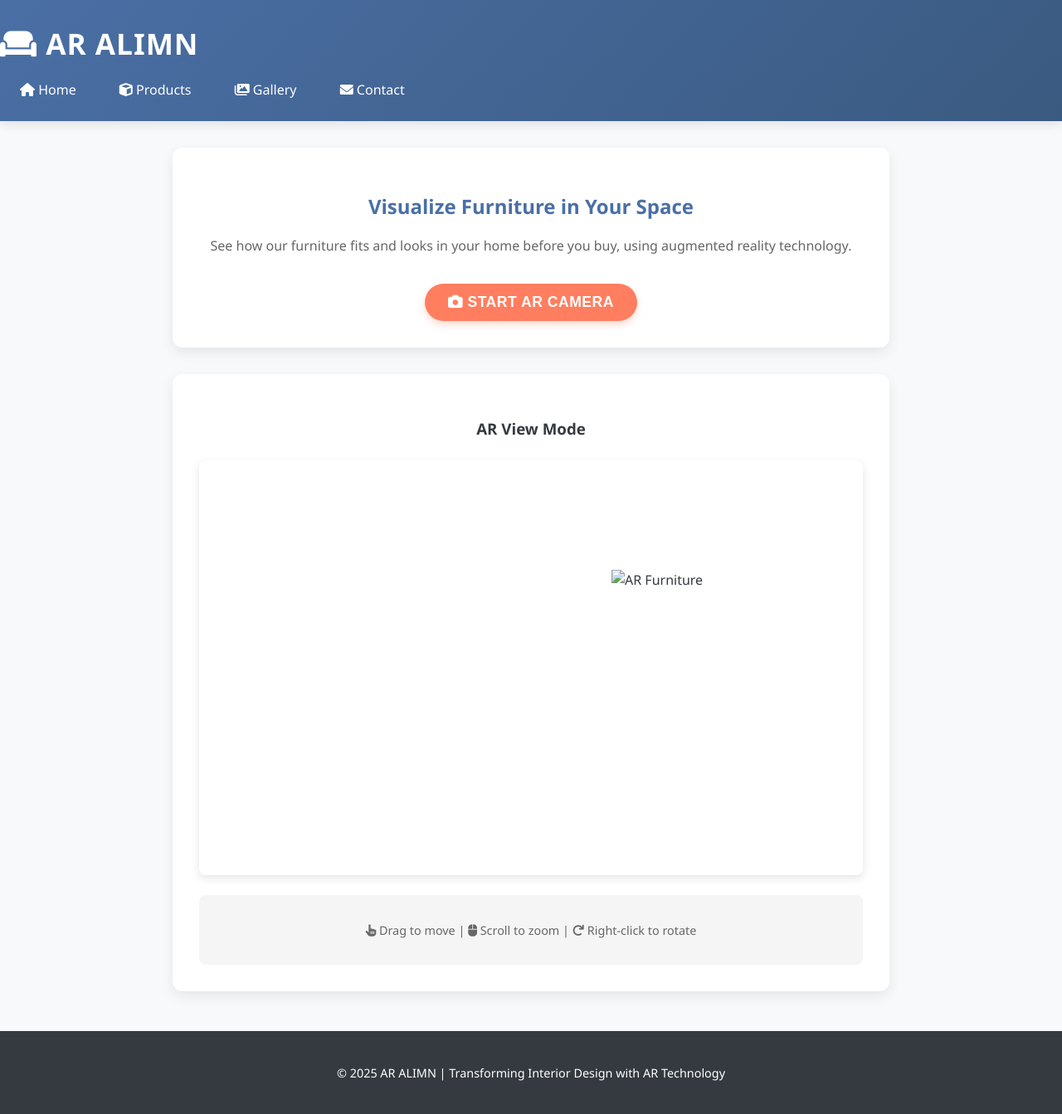
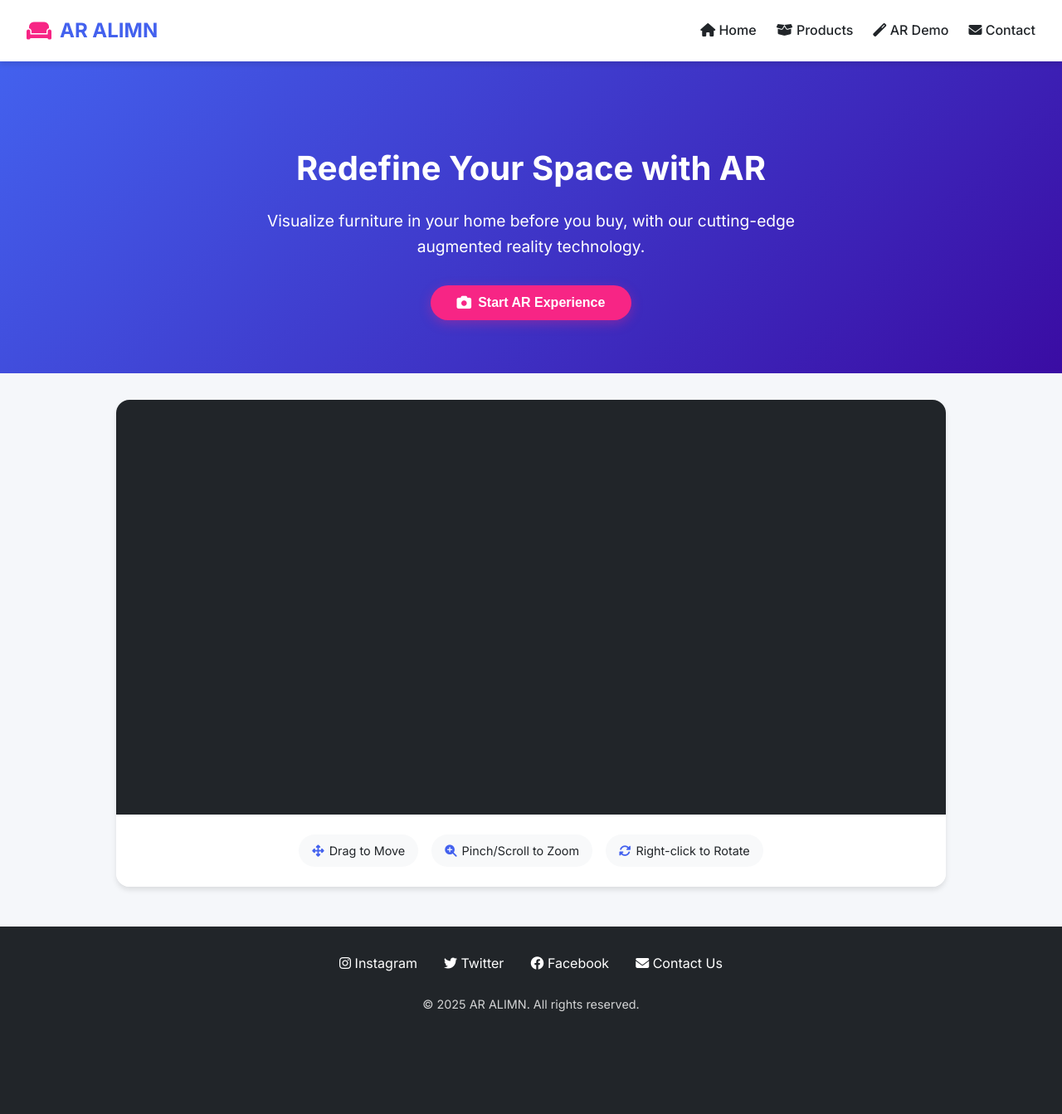
Before and after one commit to naqinizam/ar-alimn-project, a Flask app: page / in a window 1280 px wide. Shown: the whole page at 83% size. After the commit the page ends 1219 px from the top, so only its background shows below. Run offline with Flask 3, Linux system fonts and the light colour scheme.

Commit message:
Added full AR controls (zoom/rotate/move)

```diff
--- a/static/style.css
+++ b/static/style.css
@@ -1,114 +1,211 @@
-/* ===== MODERN DESIGN ===== */
 :root {
-  --primary: #4a6fa5;  /* Sophisticated blue */
-  --secondary: #ff7e5f; /* Warm accent */
+  --primary: #4361ee;       /* Vibrant blue */
+  --secondary: #f72585;     /* Energetic pink */
+  --accent: #4cc9f0;        /* Light blue */
   --light: #f8f9fa;
-  --dark: #343a40;
+  --dark: #212529;
+  --shadow: 0 4px 6px rgba(0,0,0,0.1);
 }
 
-/* Base Styles */
+/* Modern Base Styles */
 body {
-  font-family: 'Segoe UI', Tahoma, Geneva, Verdana, sans-serif;
+  font-family: 'Inter', -apple-system, BlinkMacSystemFont, sans-serif;
   margin: 0;
   padding: 0;
-  background-color: var(--light);
+  background-color: #f5f7fa;
   color: var(--dark);
   line-height: 1.6;
+  min-height: 100vh;
+  display: flex;
+  flex-direction: column;
 }
 
-/* Header */
+/* Floating Header */
 header {
-  background: linear-gradient(135deg, var(--primary), #3a5a80);
-  color: white;
-  padding: 1.5rem 0;
-  box-shadow: 0 4px 12px rgba(0,0,0,0.1);
+  background: white;
+  color: var(--dark);
+  padding: 1rem 2rem;
+  box-shadow: var(--shadow);
+  position: sticky;
+  top: 0;
+  z-index: 100;
+  display: flex;
+  justify-content: space-between;
+  align-items: center;
 }
 
-header h1 {
-  margin: 0;
-  font-size: 2.2rem;
-  font-weight: 600;
-  letter-spacing: 1px;
+.logo {
+  font-weight: 700;
+  font-size: 1.5rem;
+  color: var(--primary);
+  display: flex;
+  align-items: center;
+  gap: 10px;
 }
 
+.logo i {
+  color: var(--secondary);
+}
+
+/* Modern Navigation */
 nav {
-  margin-top: 1rem;
+  display: flex;
+  gap: 1.5rem;
 }
 
 nav a {
-  color: white;
+  color: var(--dark);
   text-decoration: none;
-  margin: 0 1rem;
   font-weight: 500;
   transition: all 0.3s ease;
-  padding: 0.5rem;
-  border-radius: 4px;
+  padding: 0.5rem 0;
+  position: relative;
 }
 
 nav a:hover {
-  background: rgba(255,255,255,0.2);
+  color: var(--primary);
 }
 
-/* Main Content */
-#ar-section {
-  max-width: 800px;
-  margin: 2rem auto;
-  padding: 2rem;
-  background: white;
-  border-radius: 12px;
-  box-shadow: 0 6px 16px rgba(0,0,0,0.08);
-  text-align: center;
+nav a:after {
+  content: '';
+  position: absolute;
+  bottom: 0;
+  left: 0;
+  width: 0;
+  height: 2px;
+  background: var(--secondary);
+  transition: width 0.3s;
 }
 
-#ar-section h2 {
-  color: var(--primary);
+nav a:hover:after {
+  width: 100%;
+}
+
+/* Hero Section */
+.hero {
+  text-align: center;
+  padding: 4rem 2rem;
+  background: linear-gradient(135deg, #4361ee 0%, #3a0ca3 100%);
+  color: white;
+  margin-bottom: 2rem;
+}
+
+.hero h1 {
+  font-size: 2.5rem;
   margin-bottom: 1rem;
 }
 
-#ar-section p {
-  color: #666;
-  margin-bottom: 2rem;
+.hero p {
+  font-size: 1.2rem;
+  max-width: 700px;
+  margin: 0 auto 2rem;
 }
 
-/* Button */
-button {
+/* AR Container */
+.ar-container {
+  max-width: 1000px;
+  margin: 0 auto 3rem;
+  padding: 0 1.5rem;
+}
+
+/* Modern Card */
+.ar-card {
+  background: white;
+  border-radius: 16px;
+  box-shadow: var(--shadow);
+  overflow: hidden;
+  transition: transform 0.3s ease;
+}
+
+.ar-card:hover {
+  transform: translateY(-5px);
+}
+
+/* Modern Button */
+.btn {
   background: var(--secondary);
   color: white;
   border: none;
-  padding: 12px 28px;
-  font-size: 1.1rem;
+  padding: 12px 32px;
+  font-size: 1rem;
   border-radius: 50px;
   cursor: pointer;
   transition: all 0.3s;
   font-weight: 600;
-  letter-spacing: 0.5px;
-  box-shadow: 0 4px 8px rgba(255,126,95,0.3);
+  display: inline-flex;
+  align-items: center;
+  gap: 8px;
+  box-shadow: 0 4px 14px rgba(247, 37, 133, 0.35);
 }
 
-button:hover {
+.btn:hover {
+  background: #e5177e;
   transform: translateY(-2px);
-  box-shadow: 0 6px 12px rgba(255,126,95,0.4);
+  box-shadow: 0 6px 20px rgba(247, 37, 133, 0.4);
 }
 
-/* AR View */
-#ar-view {
-  max-width: 800px;
-  margin: 2rem auto;
-  padding: 2rem;
-  background: white;
-  border-radius: 12px;
-  box-shadow: 0 6px 16px rgba(0,0,0,0.08);
-  text-align: center;
+.btn i {
+  font-size: 1.1rem;
 }
 
+/* Camera Feed */
 .camera-container {
   position: relative;
   width: 100%;
   height: 500px;
-  margin: 1.5rem auto;
-  border-radius: 8px;
+  background: var(--dark);
+  border-radius: 8px 8px 0 0;
   overflow: hidden;
-  box-shadow: 0 4px 12px rgba(0,0,0,0.1);
+}
+
+#camera-feed {
+  width: 100%;
+  height: 100%;
+  object-fit: cover;
+}
+
+/* AR Object */
+#ar-object {
+  position: absolute;
+  width: 200px;
+  pointer-events: auto;
+  touch-action: none;
+  user-select: none;
+  cursor: grab;
+  z-index: 10;
+  display: none;
+  transform-origin: center;
+  will-change: transform;
+}
+
+#ar-object:active {
+  cursor: grabbing;
+}
+
+/* Controls Panel */
+.controls-panel {
+  background: white;
+  padding: 1.5rem;
+  border-radius: 0 0 8px 8px;
+  display: flex;
+  flex-wrap: wrap;
+  gap: 1rem;
+  justify-content: center;
+}
+
+.control-item {
+  display: flex;
+  align-items: center;
+  gap: 6px;
+  background: #f8f9fa;
+  padding: 8px 16px;
+  border-radius: 50px;
+  font-size: 0.9rem;
+  color: var(--dark);
+}
+
+.control-item i {
+  color: var(--primary);
 }
 
 /* Footer */
@@ -116,33 +213,45 @@ footer {
   background: var(--dark);
   color: white;
   text-align: center;
-  padding: 1.5rem;
-  margin-top: 3rem;
-  font-size: 0.9rem;
+  padding: 2rem;
+  margin-top: auto;
 }
 
-/* Instructions */
-.instructions {
-  margin-top: 1.5rem;
+.footer-links {
+  display: flex;
+  justify-content: center;
+  gap: 2rem;
+  margin-bottom: 1.5rem;
+}
+
+.footer-links a {
+  color: white;
+  text-decoration: none;
+  transition: color 0.3s;
+}
+
+.footer-links a:hover {
+  color: var(--accent);
+}
+
+.copyright {
+  opacity: 0.8;
   font-size: 0.9rem;
-  color: #666;
-  padding: 1rem;
-  background: #f5f5f5;
-  border-radius: 8px;
 }
 
 /* Responsive */
 @media (max-width: 768px) {
-  header h1 {
-    font-size: 1.8rem;
+  header {
+    flex-direction: column;
+    gap: 1rem;
+    padding: 1rem;
+  }
+
+  .hero h1 {
+    font-size: 2rem;
   }
 
   .camera-container {
     height: 400px;
   }
 }
-#ar-object {
-    /* [Keep existing styles] */
-    will-change: transform; /* Optimize for movement */
-    transition: transform 0.1s ease-out; /* Smooth repositioning */
-}
--- a/templates/index.html
+++ b/templates/index.html
@@ -3,46 +3,64 @@
 <head>
     <meta charset="UTF-8">
     <meta name="viewport" content="width=device-width, initial-scale=1.0">
-    <title>AR ALIMN - Furniture Visualizer</title>
+    <title>AR ALIMN | Furniture Visualizer</title>
     <link rel="stylesheet" href="/static/style.css">
-    <link rel="stylesheet" href="https://cdnjs.cloudflare.com/ajax/libs/font-awesome/6.0.0/css/all.min.css">
+    <link rel="stylesheet" href="https://cdnjs.cloudflare.com/ajax/libs/font-awesome/6.4.0/css/all.min.css">
+    <link href="https://fonts.googleapis.com/css2?family=Inter:wght@400;500;600;700&display=swap" rel="stylesheet">
 </head>
 <body>
     <header>
-        <div class="container">
-            <h1><i class="fas fa-couch"></i> AR ALIMN</h1>
-            <nav>
-                <a href="#"><i class="fas fa-home"></i> Home</a>
-                <a href="#"><i class="fas fa-cube"></i> Products</a>
-                <a href="#"><i class="fas fa-images"></i> Gallery</a>
-                <a href="#"><i class="fas fa-envelope"></i> Contact</a>
-            </nav>
+        <div class="logo">
+            <i class="fas fa-couch"></i>
+            <span>AR ALIMN</span>
         </div>
+        <nav>
+            <a href="#"><i class="fas fa-home"></i> Home</a>
+            <a href="#"><i class="fas fa-box-open"></i> Products</a>
+            <a href="#"><i class="fas fa-magic"></i> AR Demo</a>
+            <a href="#"><i class="fas fa-envelope"></i> Contact</a>
+        </nav>
     </header>
 
-    <main>
-        <section id="ar-section">
-            <h2>Visualize Furniture in Your Space</h2>
-            <p>See how our furniture fits and looks in your home before you buy, using augmented reality technology.</p>
-            <button id="start-ar">
-                <i class="fas fa-camera"></i> START AR CAMERA
-            </button>
-        </section>
+    <section class="hero">
+        <h1>Redefine Your Space with AR</h1>
+        <p>Visualize furniture in your home before you buy, with our cutting-edge augmented reality technology.</p>
+        <button id="start-ar" class="btn">
+            <i class="fas fa-camera"></i> Start AR Experience
+        </button>
+    </section>
 
-        <section id="ar-view">
-            <h3>AR View Mode</h3>
+    <main class="ar-container">
+        <div class="ar-card">
             <div class="camera-container">
                 <video id="camera-feed" autoplay playsinline></video>
                 <img id="ar-object" src="" alt="AR Furniture">
             </div>
-            <div class="instructions">
-                <p><i class="fas fa-hand-pointer"></i> Drag to move | <i class="fas fa-mouse"></i> Scroll to zoom | <i class="fas fa-redo"></i> Right-click to rotate</p>
+            <div class="controls-panel">
+                <div class="control-item">
+                    <i class="fas fa-arrows-alt"></i>
+                    <span>Drag to Move</span>
+                </div>
+                <div class="control-item">
+                    <i class="fas fa-search-plus"></i>
+                    <span>Pinch/Scroll to Zoom</span>
+                </div>
+                <div class="control-item">
+                    <i class="fas fa-sync-alt"></i>
+                    <span>Right-click to Rotate</span>
+                </div>
             </div>
-        </section>
+        </div>
     </main>
 
     <footer>
-        <p>© 2025 AR ALIMN | Transforming Interior Design with AR Technology</p>
+        <div class="footer-links">
+            <a href="#"><i class="fab fa-instagram"></i> Instagram</a>
+            <a href="#"><i class="fab fa-twitter"></i> Twitter</a>
+            <a href="#"><i class="fab fa-facebook"></i> Facebook</a>
+            <a href="#"><i class="fas fa-envelope"></i> Contact Us</a>
+        </div>
+        <p class="copyright">© 2025 AR ALIMN. All rights reserved.</p>
     </footer>
 
     <script src="/static/script.js"></script>
```
